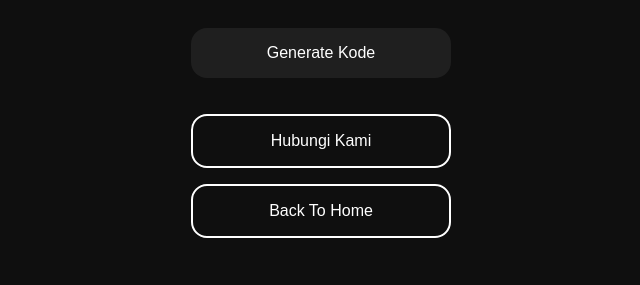
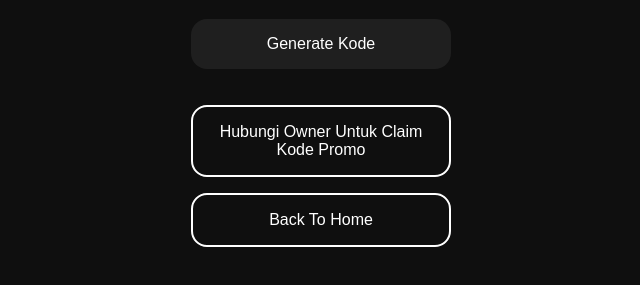
Before and after one commit to smilebotstore/katakata, a website: page public/index.html in a window 1280 px wide. Shown: the part 387-672 px from the top of the page, without its empty margins (319-959 px from the left). Drawn offline with Linux system fonts and the light colour scheme.

Commit message:
Update index.html

```diff
--- a/public/index.html
+++ b/public/index.html
@@ -143,7 +143,7 @@
   <h1>Smile Store<br />Promo Code</h1>
   <button class="primary-btn" id="generateBtn">Generate Kode</button>
   <div id="statusArea"></div>
-  <button class="secondary-btn" id="contactBtn">Hubungi Kami</button>
+  <button class="secondary-btn" id="contactBtn">Hubungi Owner Untuk Claim Kode Promo</button>
   <button class="secondary-btn" id="backBtn">Back To Home</button>
 
   <script>
```
